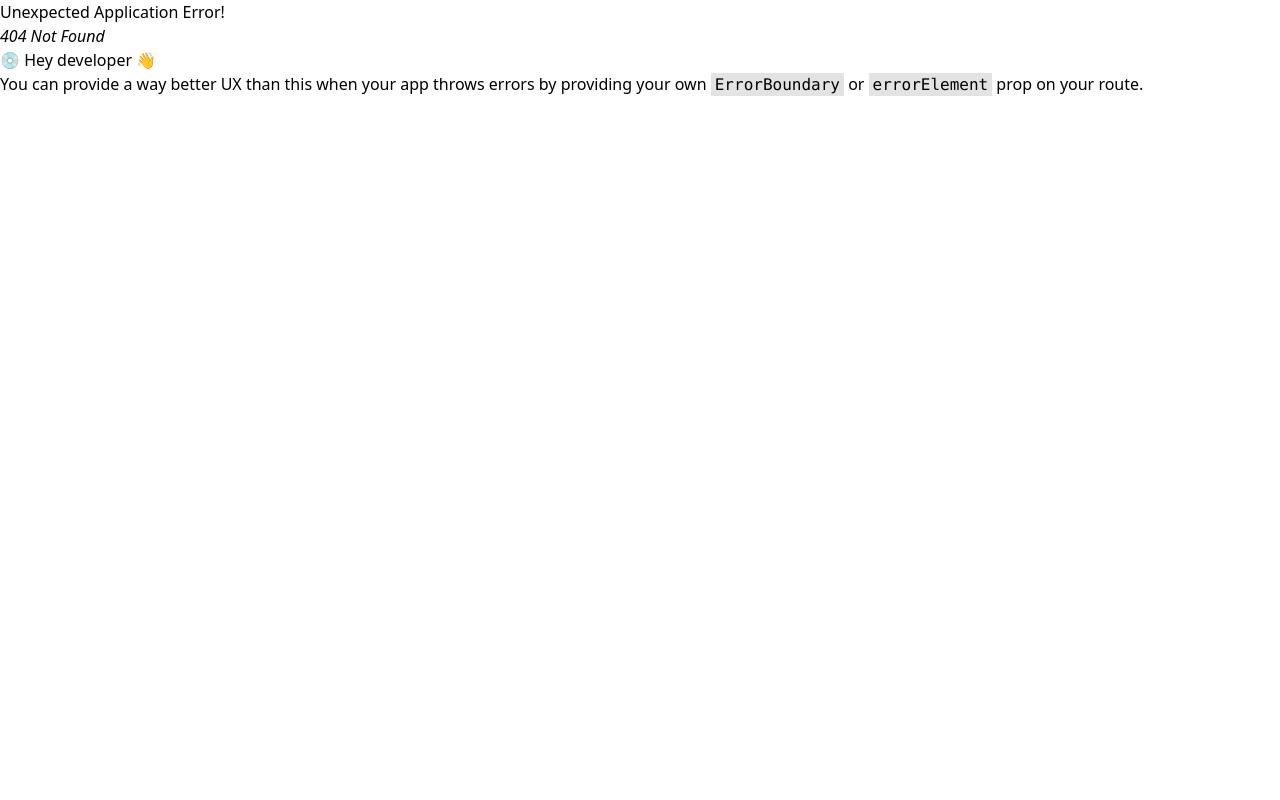
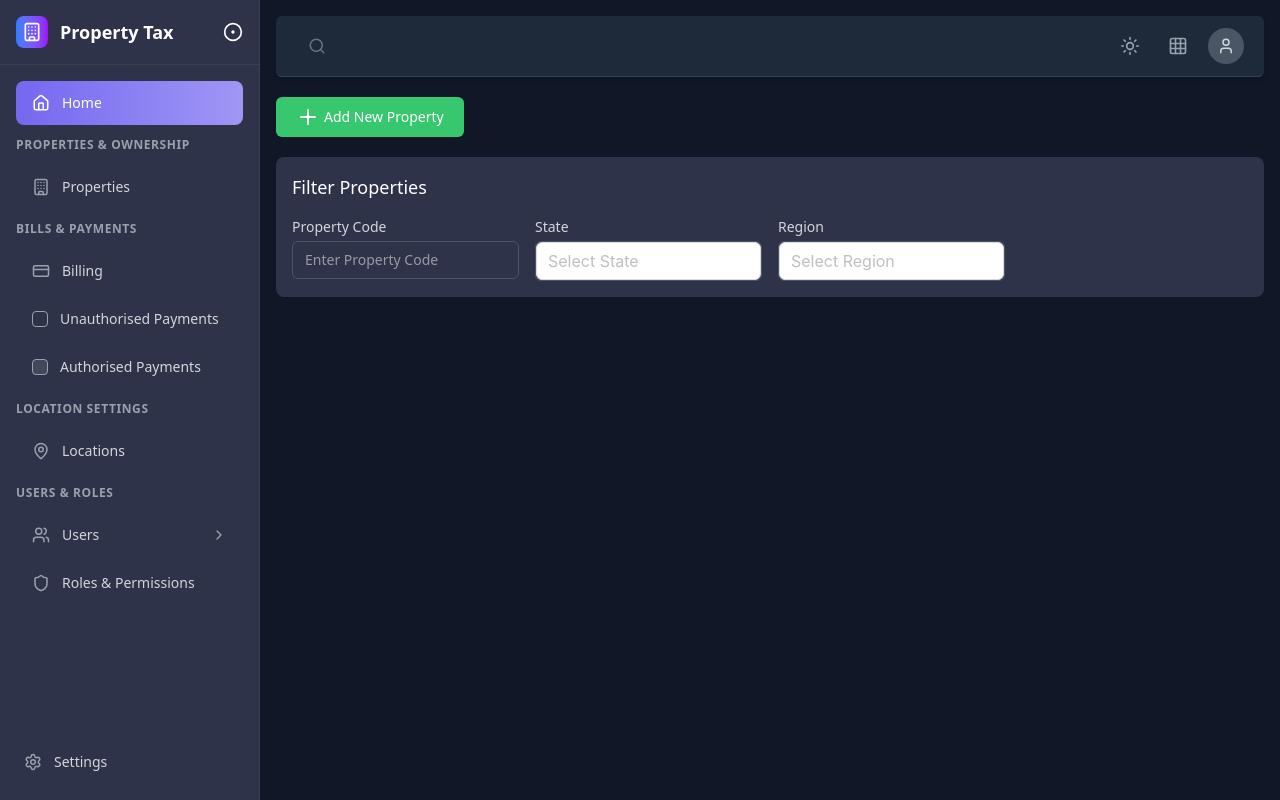
Before and after one commit to linear-digital/Property-Tax-Frontend, a React (Vite) app: page /property in a window 1280 px wide. Before the commit this address had no page. Built offline with nearby package versions, Linux system fonts and the light colour scheme.

Commit message:
update 11 files

```diff
--- a/package.json
+++ b/package.json
@@ -10,6 +10,7 @@
     "preview": "vite preview"
   },
   "dependencies": {
+    "@ant-design/icons": "5.x",
     "@tailwindcss/vite": "^4.1.11",
     "antd": "^5.26.6",
     "highcharts": "^12.3.0",
@@ -21,6 +22,7 @@
     "react-dom": "^19.1.0",
     "react-leaflet": "5.0.0-rc.2",
     "react-router": "^7.7.1",
+    "react-select": "^5.10.2",
     "tailwindcss": "^4.1.11"
   },
   "devDependencies": {
--- a/src/Router.tsx
+++ b/src/Router.tsx
@@ -3,6 +3,7 @@ import {
 } from "react-router";
 import RootLayout from "./components/Layout/RootLayout";
 import  Dashboard from "./components/Dashboard/Dashboard";
+import ManageProperties from "./components/Properties/ManageProperties";
 
 
 const router = createBrowserRouter([
@@ -13,6 +14,9 @@ const router = createBrowserRouter([
       {
         path: "/",
         element: <Dashboard />,
+      },{
+        path: "property",
+        element: <ManageProperties />,
       }
     ]
   },
--- a/src/components/Dashboard/Charts/DailyPayments.tsx
+++ b/src/components/Dashboard/Charts/DailyPayments.tsx
@@ -91,8 +91,11 @@ const DailyPayments: React.FC = () => {
             labels: {
                 // Formatting for Y-axis labels to match the style if needed,
                 // but keeping default for now as the image's Y-axis labels are unusual.
-                formatter: function () {
-                    return '$' + Highcharts.numberFormat(this.value, 0, '.', ','); // Format with $ and comma
+                formatter: function (this: Highcharts.AxisLabelsFormatterContextObject) {
+                    if (typeof this.value === 'number') {
+                        return '$' + Highcharts.numberFormat(this.value, 0, '.', ',');
+                    }
+                    return '$0';
                 },
                 style: {
                     color: '#333'
@@ -109,7 +112,7 @@ const DailyPayments: React.FC = () => {
 
             column: {
 
-                pointPadding: 0,
+                pointPadding: 0.1,
                 groupPadding: 0.2,
                 borderWidth: 0,
                 dataLabels: {
--- a/src/components/Dashboard/PropertiesMap.tsx
+++ b/src/components/Dashboard/PropertiesMap.tsx
@@ -1,10 +1,13 @@
+/* eslint-disable @typescript-eslint/no-explicit-any */
 // PropertyMap.tsx
 import React from 'react';
-import { MapContainer, TileLayer, Marker, Popup, CircleMarker } from 'react-leaflet';
+import { MapContainer, TileLayer,  Popup, CircleMarker } from 'react-leaflet';
 import 'leaflet/dist/leaflet.css';
 
 const PropertyMap = ({ properties }: { properties: any[] }) => {
-  const defaultCenter = [properties[0]?.lat, properties[0]?.lng];
+  const defaultCenter: [number, number] = properties.length > 0
+    ? [properties[0].lat, properties[0].lng]
+    : [0, 0]; // fallback to [0, 0] if properties is empty
 
   return (
     <MapContainer center={defaultCenter} zoom={16} style={{ height: '500px', width: '100%', marginTop: '20px' }}>
--- a/src/components/Layout/Sidebar.tsx
+++ b/src/components/Layout/Sidebar.tsx
@@ -152,7 +152,7 @@ const Sidebar: React.FC<SidebarProps> = ({ isOpen, onClose, width }) => {
 
             {/* Sidebar */}
             <div
-                className={`${(width < 1200 && !isOpen) ? 'hidden' : ''} ${width < 1200 ? 'fixed' : 'relative'} inset-y-0 left-0 z-50 bg-white dark:bg-gray-800 border-r border-gray-200 dark:border-gray-700 transition-all duration-300 ease-in-out ${isOpen ? 'translate-x-0' : '-translate-x-full md:translate-x-0'
+                className={`${(width < 1200 && !isOpen) ? 'hidden' : ''} ${width < 1200 ? 'fixed' : 'relative'} inset-y-0 left-0 z-50 bg-white dark:bg-background-dark border-r border-gray-200 dark:border-gray-700 transition-all duration-300 ease-in-out ${isOpen ? 'translate-x-0' : '-translate-x-full md:translate-x-0'
                     } ${isHovered ? 'min-w-[260px]' : 'max-w-16 overflow-hidden'
                     } md:w-auto`}
                 onMouseEnter={() => !isHovered && setIsHovered(true)}
--- /dev/null
+++ b/src/components/Properties/Filter.tsx
@@ -0,0 +1,79 @@
+/* eslint-disable @typescript-eslint/no-explicit-any */
+
+import { Select } from "antd";
+
+
+const Filter = () => {
+    return (
+        <div className="p-4 bg-white dark:bg-background-dark mt-5 rounded-lg grid grid-cols-4 gap-4">
+            <div className="col-span-4">
+                <h4 className="text-lg dark:text-white text-dark">
+                    Filter Properties
+                </h4>
+            </div>
+            <Input />
+            <InputSelect label="State" options={[
+                { value: 'residential', label: 'Residential' },
+                { value: 'commercial', label: 'Commercial' },
+                { value: 'industrial', label: 'Industrial' },
+                { value: 'land', label: 'Land' }
+            ]} />
+            <InputSelect label="Region" options={[
+                { value: 'north', label: 'North' },
+                { value: 'south', label: 'South' },
+                { value: 'east', label: 'East' },
+                { value: 'west', label: 'West' }
+            ]} />
+        </div>
+    );
+};
+
+export default Filter;
+
+
+const Input = () => {
+    return (
+        <div className="flex flex-col w-full">
+            <label htmlFor="Property Code" className='text-sm text-gray-600 dark:text-gray-300 mb-1'>
+                Property Code
+            </label>
+            <input name="Property Code" id="Property Code"
+                className='w-full border border-gray-200 p-[5px] rounded-md dark:text-white bg-white dark:bg-background-dark dark:border-gray-600 text-sm py-2 px-3'
+                placeholder="Enter Property Code"
+            />
+
+        </div>
+    );
+}
+
+export const InputSelect = ({ label, options }: { label: string, options: any, placeholder?: string }) => {
+    return (
+        <div className="flex flex-col w-full">
+            <label htmlFor="Property Code" className='text-sm text-gray-600 dark:text-gray-300 mb-1'>
+                {label}
+            </label>
+            {/* <select name={label} id={label}
+                className='w-full border border-gray-200 p-[5px] rounded-md dark:text-white bg-white dark:bg-background-dark dark:border-gray-600 text-sm py-2 px-3'
+            >
+                {options.map((option: any, index: number) => (
+                    <option key={index} value={option.value}>
+                        {option.label}
+                    </option>
+                ))}
+            </select> */}
+            <Select
+                className='w-full border border-gray-200 p-[5px] rounded-md dark:text-white bg-white dark:bg-background-dark dark:border-gray-600 text-sm py-2 px-3 no-outline '
+                size="large"
+                suffixIcon={null}
+                prefix={null}
+                showSearch
+                placeholder={`Select ${label}`}
+                filterOption={(input, option) => {
+                    const label = typeof option?.label === 'string' ? option.label : '';
+                    return label.toLowerCase().includes(input.toLowerCase());
+                }}
+                options={options}
+            />
+        </div>
+    );
+}
--- /dev/null
+++ b/src/components/Properties/ManageProperties.tsx
@@ -0,0 +1,17 @@
+import { Plus } from "lucide-react";
+import Filter from "./Filter";
+
+
+
+const ManageProperties = () => {
+    return (
+        <div className="py-5">
+            <button className="bg-accent py-2 px-5 rounded-md text-sm text-white flex items-center gap-x-1 cursor-pointer" >
+              <Plus fontSize={10}/>  Add New Property
+            </button>
+            <Filter />
+        </div>
+    );
+};
+
+export default ManageProperties;
--- a/src/index.css
+++ b/src/index.css
@@ -3,13 +3,27 @@
 @custom-variant dark (&:where(.dark, .dark *));
 
 @theme {
+  --color-primary: #7267f0; /* A single color */
+  --color-secondary: #fb9f43;
+  --color-accent: #36c76f;
+  --color-error: #ea5455;
+  --color-dark: #2f3349;
+  --color-background-light: #ffffff;
+  --color-background-dark: #2f3349;
+  --color-text-light: #1f2937;
+  --color-text-dark: #cfd3ec;
+}
 
-  --color-primary: #7267F0; /* A single color */
-  --color-secondary: #FB9F43;
-  --color-accent: #36C76F;
-  --color-error: #EA5455;
-  --color-background-light: #ffffff;
-  --color-background-dark: #1f2937;
-  --color-text-light: #1f2937;
-  --color-text-dark: #CFD3EC;
+input:focus,
+textarea:focus,
+select:focus {
+  @apply ring-1 ring-primary;
+  outline: none;
 }
+
+/* Remove focus ring (blue outline/shadow) */
+/* Custom override */
+.no-outline .ant-select-focused .ant-select-selector {
+  box-shadow: none !important;
+  border-color: #e5e7eb !important; /* Tailwind's gray-200 */
+}
--- a/tsconfig.app.json
+++ b/tsconfig.app.json
@@ -13,11 +13,12 @@
     "verbatimModuleSyntax": true,
     "moduleDetection": "force",
     "noEmit": true,
+    "noEmitOnError": false,
     "jsx": "react-jsx",
 
     /* Linting */
     "strict": true,
-    "noUnusedLocals": true,
+    "noUnusedLocals": false,
     "noUnusedParameters": true,
     "erasableSyntaxOnly": true,
     "noFallthroughCasesInSwitch": true,
--- a/vite.config.ts
+++ b/vite.config.ts
@@ -5,4 +5,5 @@ import tailwindcss from '@tailwindcss/vite'
 // https://vite.dev/config/
 export default defineConfig({
   plugins: [react(), tailwindcss()],
+
 })
```
Also changed, not shown: 1 other file (tests, documents, lock files or other folders).
